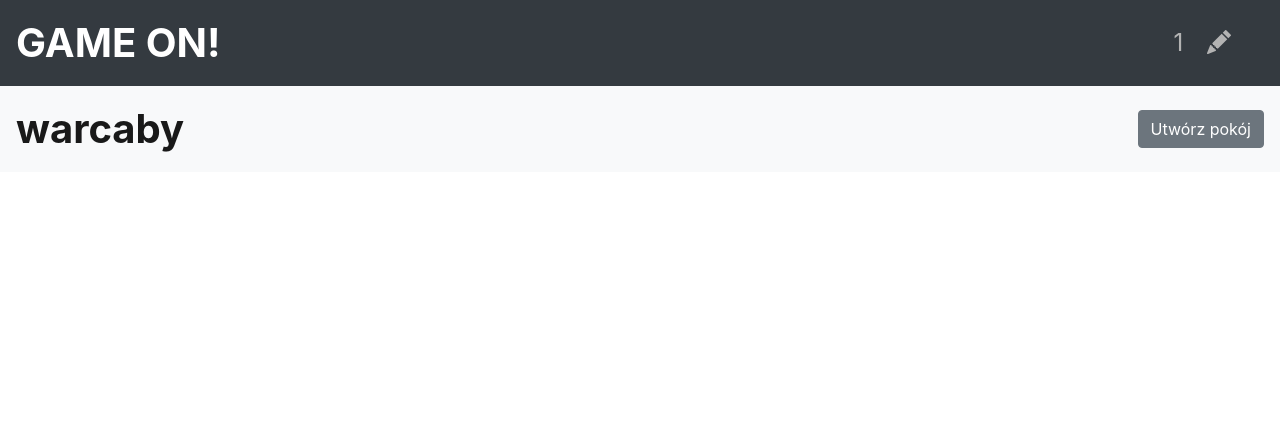
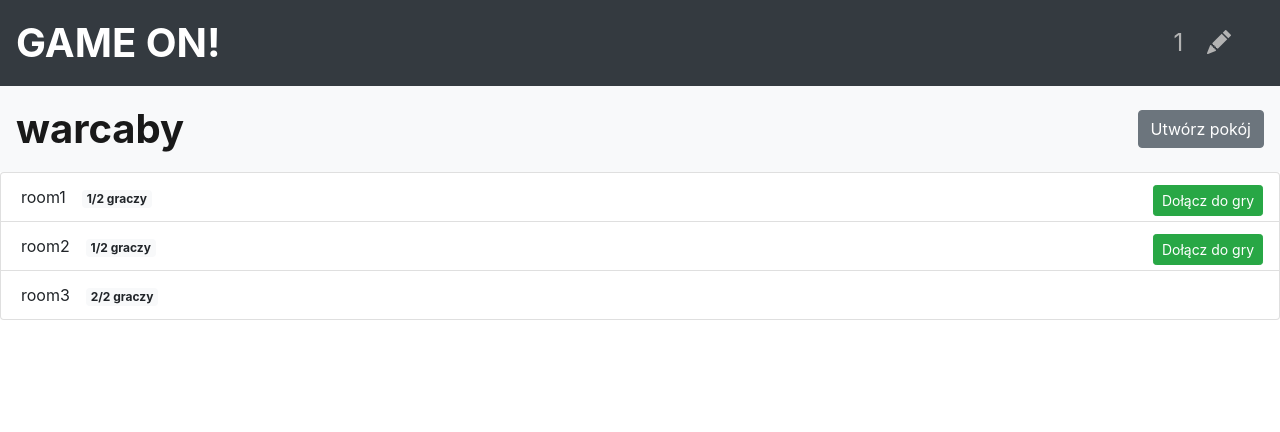
Before and after one commit to karolinee/weppo-project, a Node server app: page /warcaby in a window 1280 px wide. Shown: the top 432 px of the page. Run offline with Node 20, Linux system fonts and the light colour scheme; the visitor is signed in with stand-in values (Sample User, id 1); some libraries are stand-ins or nearby versions.

Commit message:
added room list with join buttons

```diff
--- a/app.js
+++ b/app.js
@@ -44,14 +44,18 @@ app.get('/', function (req, res) {
   if (req.session.name == undefined)
     req.session.name = 'cahir' + req.sessionID.slice(0, 4)
 
-  res.render('index', { games: games, nick: req.session.name, sesID : req.sessionID });
+  res.render('index', { games: games, nick: req.session.name, sesID : req.sessionID});
 });
 
 app.get('/warcaby', function (req, res) {
 
   if (req.session.name == undefined)
     req.session.name = 'cahir' + req.sessionID.slice(0, 4)
-  res.render('game-page', { game: 'warcaby', nick: req.session.name, sesID : req.sessionID });
+
+  //let rooms = io.nsps['/'].adapter.rooms //jak będą pokoje i socket, pracuję na wersji bez socket io
+  let rooms = {"room1": {sockets: {}, length: 1}, "room2": {sockets: {}, length: 1}, "room3": {sockets: {}, length: 2}};
+
+  res.render('game-page', { game: 'warcaby', nick: req.session.name, sesID : req.sessionID, rooms: rooms});
 });
 
 
--- a/package.json
+++ b/package.json
@@ -14,6 +14,7 @@
     "ejs": "^3.1.5",
     "express": "^4.17.1",
     "jquery": "^3.5.1",
+    "multer": "^1.4.2",
     "pg": "^8.5.1",
     "popper": "^1.0.1",
     "postgres": "^1.0.2",
--- a/views/game-page.ejs
+++ b/views/game-page.ejs
@@ -7,8 +7,21 @@
     <%- include('partials/navbar', {nick:nick}) %>
     <nav class="navbar navbar-light bg-light navbar-reverse">
         <span class="navbar-brand mb-0 h1"><%= game %></span>
-        <a href="/<%= game %>" class="btn btn-secondary" >Utwórz pokój</a>
+        <button type="button" class="btn btn-secondary" >Utwórz pokój</button>
     </nav>
+    <ul class="list-group">
+      <% for(let roomName in rooms){ %>
+        <% if(rooms[roomName].length == 1) {%>
+          <li class="list-group-item clearfix">
+            <%= roomName %><span class="badge badge-light">1/2 graczy</span>
+            <button type="button" class="btn btn-success btn-sm" onclick="join('<%= roomName %>')" >Dołącz do gry</button>
+        </li>
+        <% } else if(rooms[roomName].length == 2) {%>
+          <li class="list-group-item"><%= roomName %><span class="badge badge-light">2/2 graczy</span>
+          </li>
+        <% } %>
+      <% } %>
+    </ul>
     <%- include('partials/bootstrap-scripts') %>
   </body>
 </html>
--- a/views/styles/styles.css
+++ b/views/styles/styles.css
@@ -16,7 +16,6 @@
     color: rgb(143, 142, 142);
     text-decoration: none;
 }
-
 
 .card-deck{
   margin: 30px;
@@ -47,6 +46,7 @@ input[type="text"]
     background-color: rgb(0, 0, 0);
     background-color: rgba(0, 0, 0, 0.5);
   }
+
 .modal-content {
   position: relative;
   background-color: white;
@@ -67,3 +67,17 @@ input[type="text"]
 .close-btn:hover {
   color: darkgray;
 }
+
+ul{
+  display: inline-block;
+  list-style-type: none;
+}
+
+.badge{
+  margin-left: 1rem;
+}
+
+li > button {
+  position: absolute;
+  right: 1rem;
+}
```
Also changed, not shown: 1 other file. Lines whose indentation alone changed are shown as unchanged.
